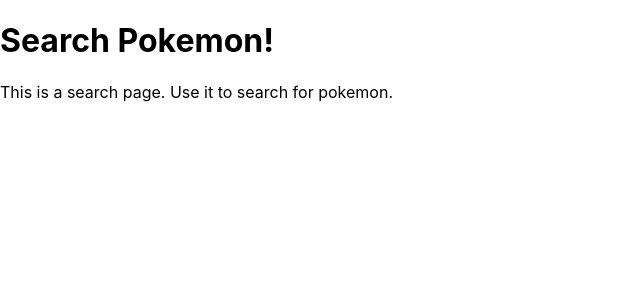
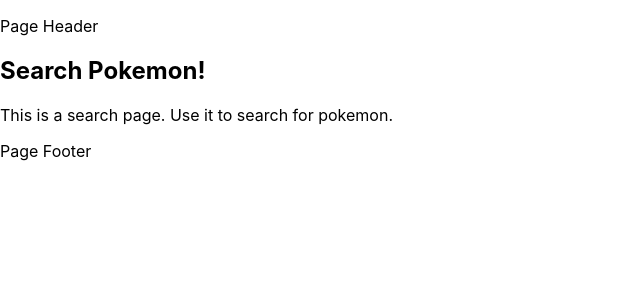
Before and after one commit to HENRYKC24/pokemon-challenge, a React (Create React App) app: page /pokemon-list in a window 1280 px wide. Shown: the top 300 px of the page, without its empty margins (0-640 px from the left). Built offline with nearby package versions, Linux system fonts and the light colour scheme.

Commit message:
chore: type component

```diff
--- a/src/App.tsx
+++ b/src/App.tsx
@@ -4,7 +4,7 @@
 import SearchPokemon from './pages/SearchPokemon';
 import './styles/App.scss';
 
-function App() {
+const App: React.FC = (): JSX.Element => {
   return (
     <Router>
       <Routes>
--- a/src/pages/Home.tsx
+++ b/src/pages/Home.tsx
@@ -1,11 +1,14 @@
-import React from 'react';
+import React from "react";
+import PageLayout from "../containers/PageLayout";
 
-const Home: React.FC = () => {
+const Home: React.FC = (): JSX.Element => {
   return (
-    <div>
-      <h1>Hello Home!</h1>
-      <p>This is a simple React component written in TypeScript.</p>
-    </div>
+    <PageLayout>
+      <div>
+        <h1>Hello Home!</h1>
+        <p>This is a simple React component written in TypeScript.</p>
+      </div>
+    </PageLayout>
   );
 };
 
--- a/src/pages/NotFound.tsx
+++ b/src/pages/NotFound.tsx
@@ -1,11 +1,14 @@
 import React from 'react';
+import PageLayout from '../containers/PageLayout';
 
-const NotFound: React.FC = () => {
+const NotFound: React.FC = (): JSX.Element => {
   return (
-    <div>
-      <h1>Page not found!</h1>
-      <p>Please make sure the url is correct or check your network connection.</p>
-    </div>
+    <PageLayout>
+      <div>
+        <h1>Page not found!</h1>
+        <p>Please make sure the url is correct or check your network connection.</p>
+      </div>
+    </PageLayout>
   );
 };
 
--- a/src/pages/SearchPokemon.tsx
+++ b/src/pages/SearchPokemon.tsx
@@ -1,11 +1,14 @@
 import React from 'react';
+import PageLayout from '../containers/PageLayout';
 
-const SearchPokemon: React.FC = () => {
+const SearchPokemon: React.FC = (): JSX.Element => {
   return (
-    <div>
-      <h1>Search Pokemon!</h1>
-      <p>This is a search page. Use it to search for pokemon.</p>
-    </div>
+    <PageLayout>
+      <div>
+        <h1>Search Pokemon!</h1>
+        <p>This is a search page. Use it to search for pokemon.</p>
+      </div>
+    </PageLayout>
   );
 };
 
```
